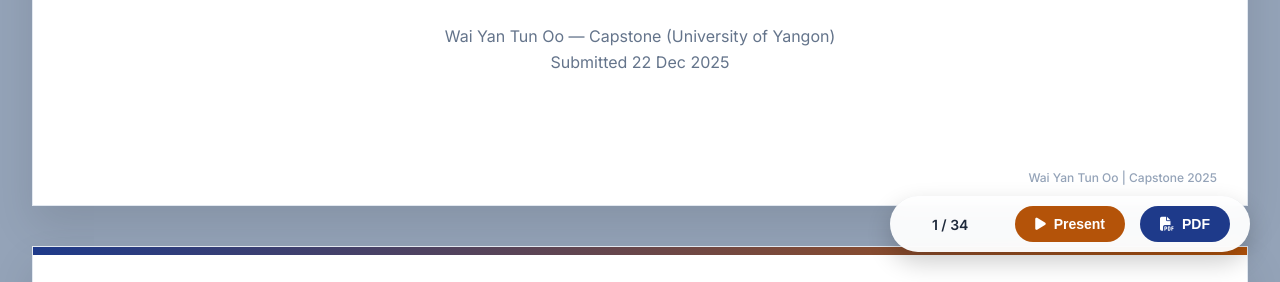
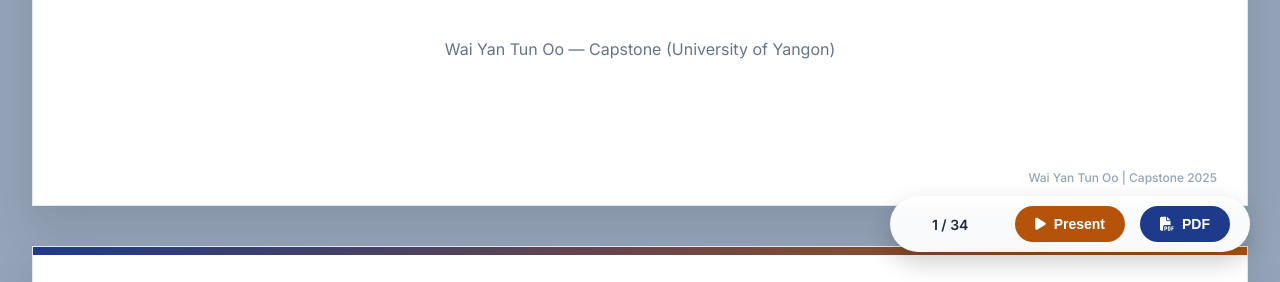
Before and after one commit to WaiYanTunOo/Thesis-Presentation, a plain HTML site: page index.html in a window 1280 px wide. Shown: the part 518-800 px from the top of the page. Drawn offline with nearby package versions, Linux system fonts and the light colour scheme.

Commit message:
Update footer to remove submission date
Removed submission date from the footer.

```diff
--- a/index.html
+++ b/index.html
@@ -293,7 +293,7 @@ mjx-container { color: #000 !important; font-size: 115% !important; font-weight:
         </div>
         <h1>Connecting the Dots</h1>
         <p class="subtitle">How Euler's Timeless Functions Are Shaping<br>the Future of Science and AI</p>
-        <p style="text-align:center; margin-top:40px; font-size:16px; color:#64748b;">Wai Yan Tun Oo — Capstone (University of Yangon)<br>Submitted 22 Dec 2025</p>
+        <p style="text-align:center; margin-top:40px; font-size:16px; color:#64748b;">Wai Yan Tun Oo — Capstone (University of Yangon)</p>
     </div>
 </div>
 
```
